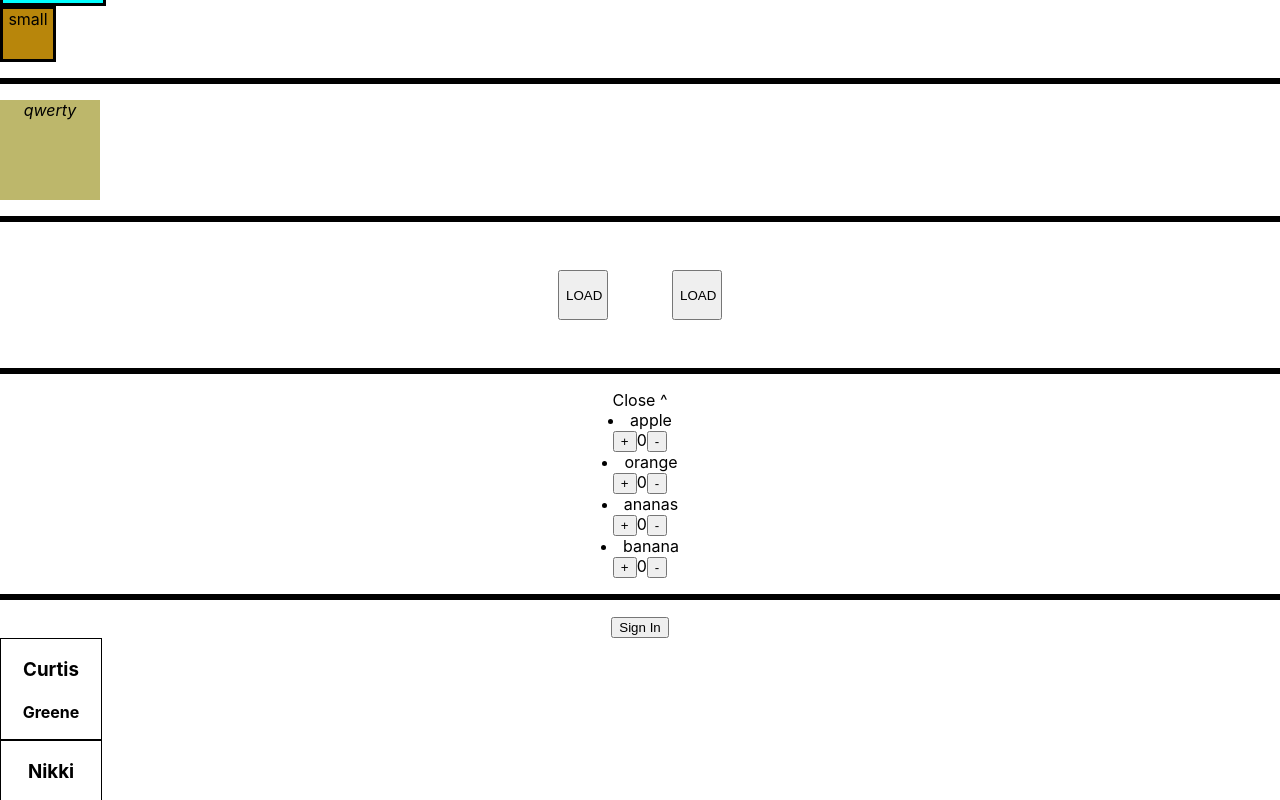
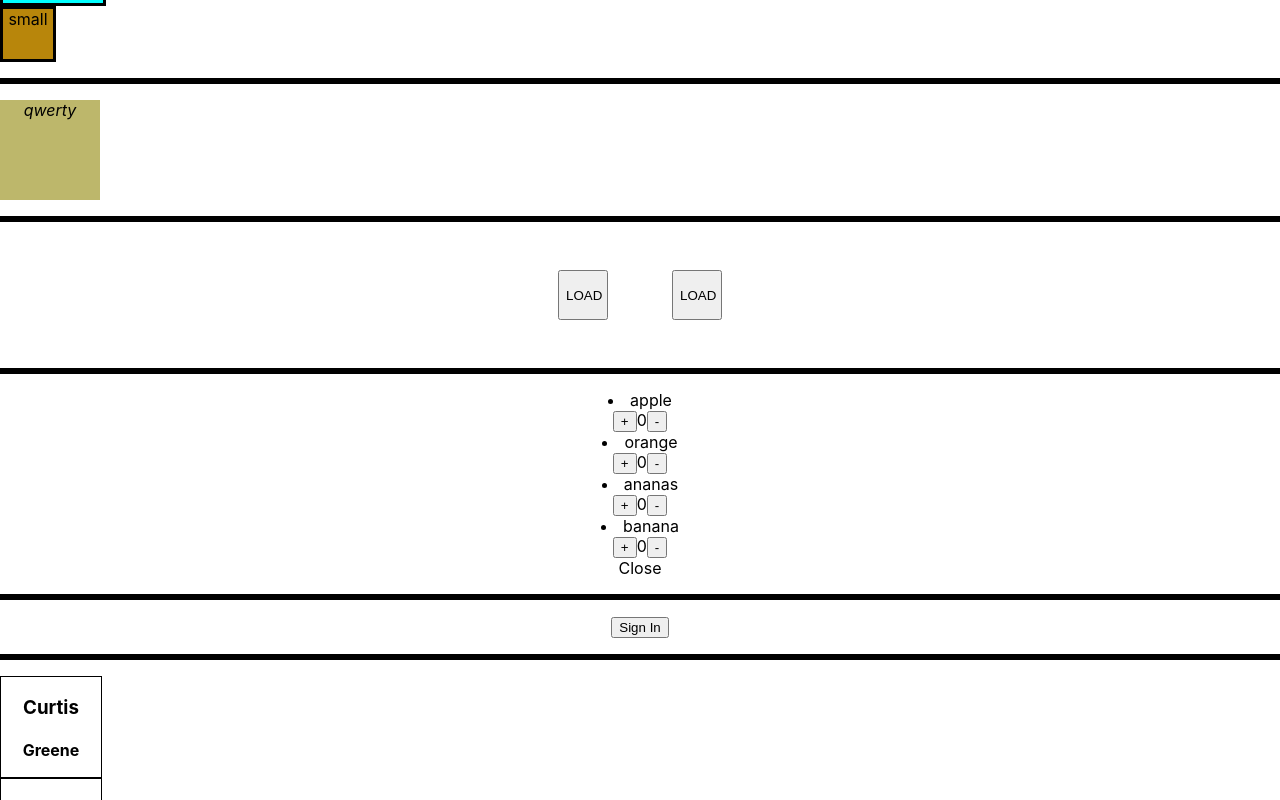
Before and after one commit to Brevid1994/React-tasks, a React (Create React App) app in the folder lern-react/: page / in a window 1280 px wide. Both pictures are taken after a click on the element "Ingridients ^". Shown: the part 593-1393 px from the top of the page. Built offline with nearby package versions, Linux system fonts and the light colour scheme.

Commit message:
complite hw4 and fix mistakes in hw3/practice/cw2

```diff
--- a/lern-react/src/App.js
+++ b/lern-react/src/App.js
@@ -73,6 +73,9 @@ function App() {
 
       <LogIn />
       { console.log( data ) }
+
+      <p className='stop-task'></p>
+
       <Users />
 
       <p className='stop-task'></p>
--- a/lern-react/src/Components/ClassWork3/BurgerMenu.js
+++ b/lern-react/src/Components/ClassWork3/BurgerMenu.js
@@ -27,16 +27,18 @@ class Ingridients extends React.Component {
         !this.state.items ? (
           <div onClick = { this.startLoading }>Ingridients ^ </div>
         ) : (
-          <div onClick = { this.startLoading } >Close ^
-          { this.state.ingridients.map( (ingridients) => {
-              return <li> { ingridients }
           <div>
+          { this.state.ingridients.map( (item) => {
+              return(
+                <li> { item }
+                  <div key = {item._id}>
                     <button onClick = { this.addIngridient }>+</button>
                     { this.state.quantity }
                     <button onClick = { this.deleteIngridient }>-</button>
                   </div>
                 </li>
-          })}
+              )})}
+            <span onClick = { this.startLoading}>Close</span>
           </div>
         )
       )
--- a/lern-react/src/Components/Practice/Names.js
+++ b/lern-react/src/Components/Practice/Names.js
@@ -1,20 +1,20 @@
 import React from 'react'
-import names from '../../names.json'
+// import names from '../../names.json'
 
 class RandomUser extends React.Component {
 
-    state = {
-        people: ['Bob', 'James', 'Alex']
-    }
+    // state = {
+    //     people: ['Bob', 'James', 'Alex']
+    // }
 
-    onAddRandomName = () => {
-        const index = Math.floor(Math.random() * 13)
-        const newPeopleList = [...this.state.people, names]
-        this.setState({people: newPeopleList })
-    }
+    // onAddRandomName = () => {
+    //     const index = Math.floor(Math.random() * 13)
+    //     const newPeopleList = [...this.state.people, names]
+    //     this.setState({people: newPeopleList })
+    // }
 
     render () {
-        return 1
+        return "TASK WITN ADDING RANDOM USER IN PROGRESS"
             // <div>
             //     { this.state.people.map((item) => {
             //         return <div key = { item._id }>{item}</div>
```
Lines whose indentation alone changed are shown as unchanged.
